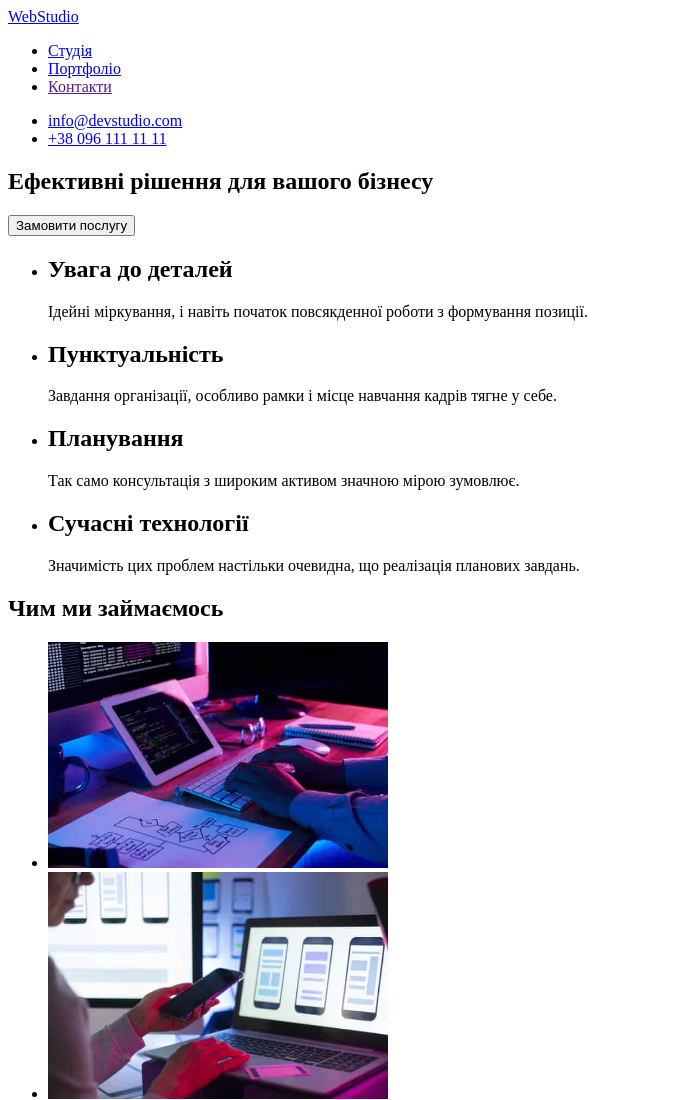
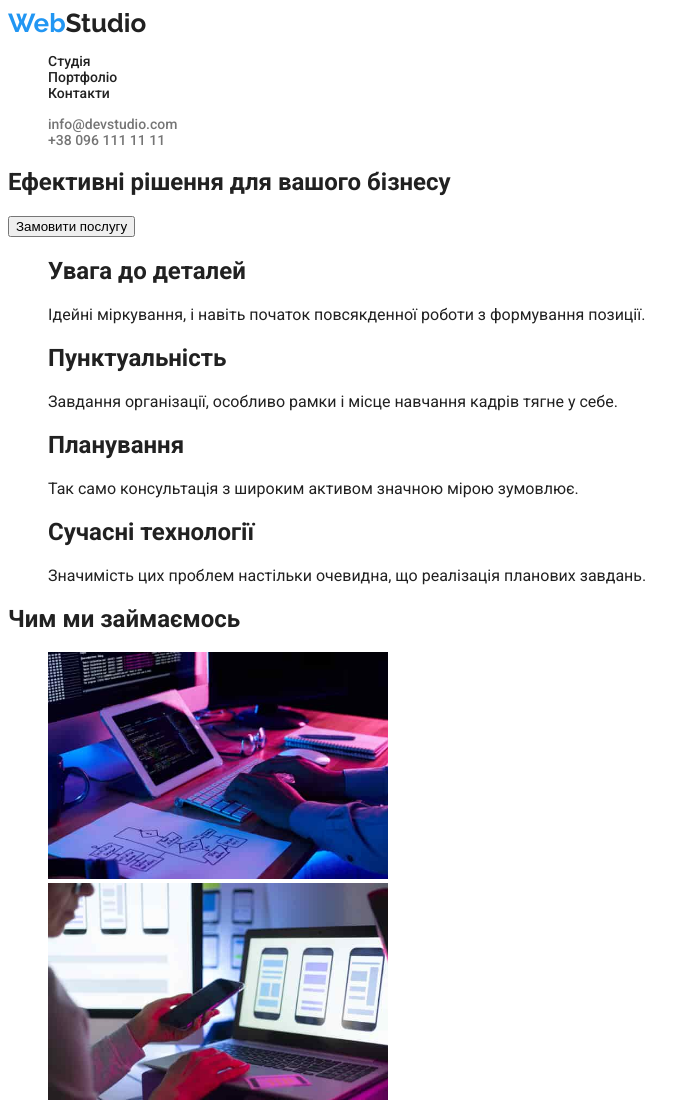
Before and after one commit to NeNeTiK/goit-markup-hw-02, a plain HTML site: page index.html in a window 1280 px wide. Shown: the top 1100 px of the page, without its empty margins (0-700 px from the left). Drawn offline with Linux system fonts and the light colour scheme.

Commit message:
feat: style header

```diff
--- a/css/styles.css
+++ b/css/styles.css
@@ -0,0 +1,47 @@
+@import url('https://fonts.googleapis.com/css2?family=Roboto:wght@400;500;700;900&display=swap');
+@import url('https://fonts.googleapis.com/css2?family=Raleway:wght@700&display=swap');
+
+:root {
+    --roboto: 'Roboto', sans-serif;
+    --raleway: 'Raleway', sans-serif;
+    --black-gray: #212121;
+}
+
+body {
+    font-family: var(--roboto);
+    color: var(--black-gray)
+}
+
+a {
+    text-decoration: none;
+}
+
+ul {
+    list-style-type: none;
+}
+
+.title {
+    font-family: var(--raleway);
+    font-size: 26px;
+    line-height: 1.1738;
+    color: var(--black-gray);
+}
+
+.header-list {
+    font-weight: 500;
+    font-size: 14px;
+    line-height: 1.1721;
+}
+
+.nav-list a {
+    color: var(--black-gray);
+}
+
+.header-contacts a {
+    color: #757575;
+}
+
+header ul a:hover,
+header ul a:focus {
+    color: #2196F3;
+}
--- a/index.html
+++ b/index.html
@@ -9,16 +9,16 @@
   <body>
     <header>
       <nav>
-        <a href="./index.html">WebStudio</a>
+        <a href="/" class="title"><span style="color: #2196F3;">Web</span>Studio</a>
 
-        <ul>
+        <ul class="header-list nav-list">
           <li><a href="./index.html">Студія</a></li>
           <li><a href="./portfolio.html">Портфоліо</a></li>
-          <li><a href="">Контакти</a></li>
+          <li><a href="/">Контакти</a></li>
         </ul>
       </nav>
 
-      <ul>
+      <ul class="header-list header-contacts">
         <li><a href="mailto:info@devstudio.com">info@devstudio.com</a></li>
         <li><a href="tel:+380961111111">+38 096 111 11 11</a></li>
       </ul>
```
Also changed, not shown: portfolio.html (+4 -4 lines).
